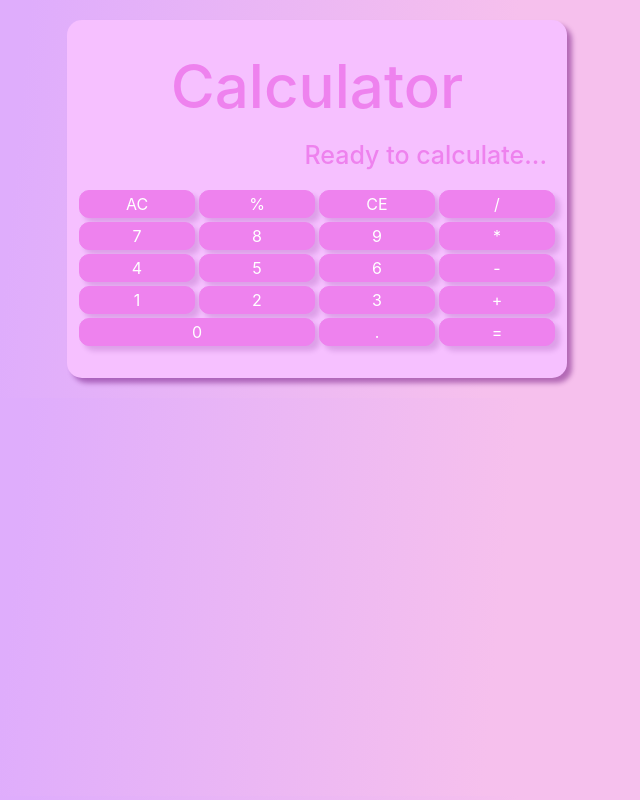
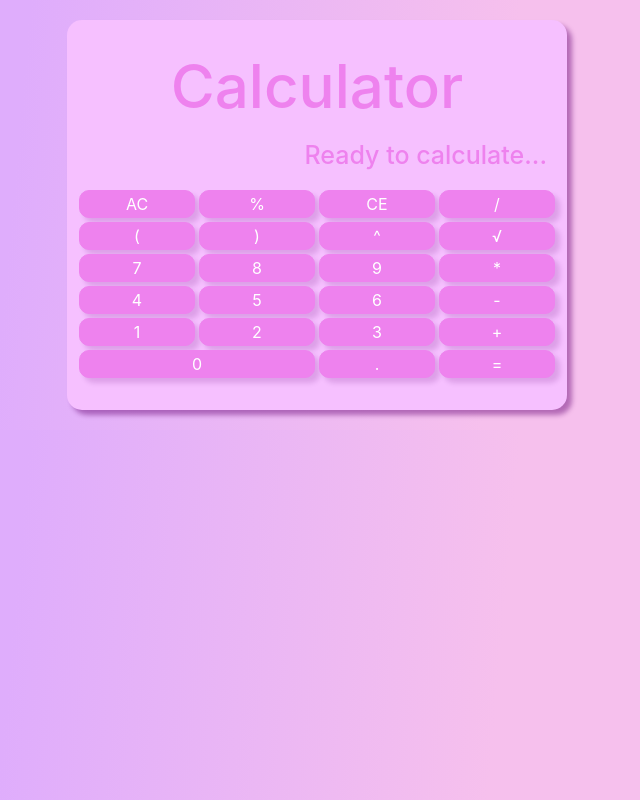
Before and after one commit to Alessandra198/calculator, a React (Create React App) app: page / in a window 1280 px wide. Shown: the whole page, without its empty margins (323-963 px from the left). Built offline with nearby package versions, Linux system fonts and the light colour scheme.

Commit message:
Added four more buttons

```diff
--- a/src/Numbers.js
+++ b/src/Numbers.js
@@ -113,6 +113,11 @@ export default function Numbers() {
           value="/"
         />
 
+        <input type="button" className="box" onClick={handleClick} value="(" />
+        <input type="button" className="box" onClick={handleClick} value=")" />
+        <input type="button" className="box" onClick={handleClick} value="^" />
+        <input type="button" className="box" onClick={handleClick} value="√" />
+
         <input type="button" className="box" onClick={handleClick} value="7" />
         <input type="button" className="box" onClick={handleClick} value="8" />
         <input type="button" className="box" onClick={handleClick} value="9" />
```
